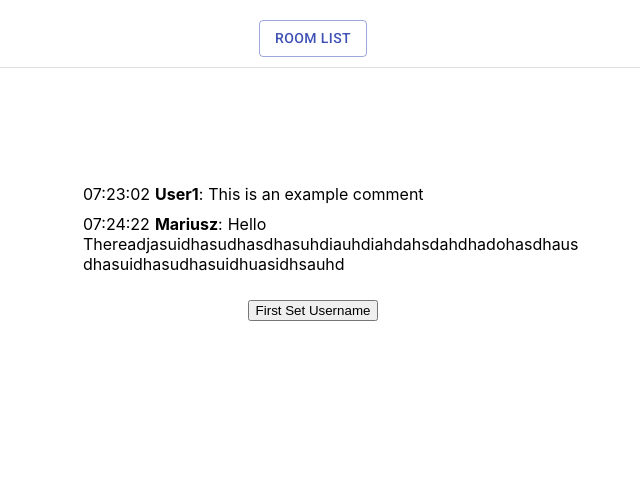
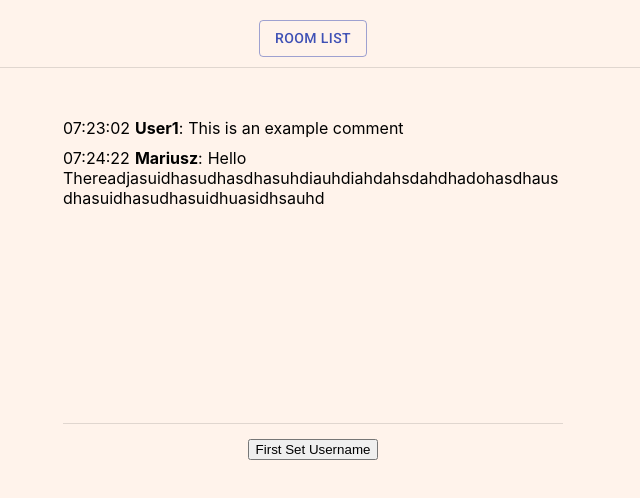
Before and after one commit to fzwolinski/flask-react-chat-app, a React (Create React App) app in the folder client/: page /room/some-room-name in a window 1280 px wide. Shown: the top 498 px of the page, without its empty margins (327-967 px from the left). Built offline with nearby package versions, Linux system fonts and the light colour scheme; no server answers.

Commit message:
Add sytling for chatroom

```diff
--- a/client/src/App.css
+++ b/client/src/App.css
@@ -1,3 +1,7 @@
+body {
+  background: #fff3eb;
+}
+
 .App {
   text-align: center;
 }
--- a/client/src/App.js
+++ b/client/src/App.js
@@ -24,7 +24,7 @@ function App() {
         Room List
       </Button>
       <Divider />
-      <Container style={{ paddingTop: 100 }} maxWidth="md">
+      <Container style={{ paddingTop: 50 }} maxWidth="md">
         <Switch>
           <Route
             path="/username"
--- a/client/src/components/chatroom.jsx
+++ b/client/src/components/chatroom.jsx
@@ -1,6 +1,7 @@
 import React, { useEffect, useState } from "react";
 import { useHistory } from "react-router-dom";
 import io from "socket.io-client";
+import { TextField, Divider, Button } from "@material-ui/core";
 import ChatComment from "./chatcomment";
 
 const socket = io.connect("http://127.0.0.1:5000");
@@ -68,6 +69,7 @@ const ChatRoom = ({ match }) => {
       sess_id: localStorage.getItem("sess_id"),
       room: match.params.roomName,
     });
+    form_msg.current.value = "";
   };
 
   return (
@@ -79,9 +81,28 @@ const ChatRoom = ({ match }) => {
         flexDirection: "column",
       }}
     >
-      {!username ? <div></div> : <h1>Hello {username}</h1>}
+      {!username ? (
+        <div></div>
+      ) : (
+        <h1>
+          <span style={{ fontWeight: 400 }}>Hello</span>{" "}
+          <span style={{ color: "#FF6200", fontWeight: 700 }}>{username}</span>
+        </h1>
+      )}
 
-      <ul style={{ maxWidth: 500 }}>
+      <ul
+        style={{
+          maxWidth: 500,
+          minHeight: 300,
+          overflowY: "scroll",
+          maxWidth: 500,
+          marginBlockStart: 0,
+          margin: 0,
+          padding: 0,
+          paddingInlineStart: 0,
+          marginBlockEnd: 0,
+        }}
+      >
         {response.map((item) => (
           <ChatComment
             key={item.time + item.username + item.msg}
@@ -92,10 +113,38 @@ const ChatRoom = ({ match }) => {
         ))}
       </ul>
 
+      <Divider
+        style={{
+          marginBottom: 15,
+          marginTop: 5,
+          width: "100%",
+          maxWidth: 500,
+        }}
+      />
+
       {username ? (
-        <form onSubmit={handleSendMsgSubmit}>
-          <input ref={form_msg} id="chat-msg" type="text" />
-          <button>Send</button>
+        <form
+          style={{ width: "100%", maxWidth: 500 }}
+          onSubmit={handleSendMsgSubmit}
+        >
+          <TextField
+            id="standard-full-width"
+            placeholder="Message..."
+            fullWidth
+            inputRef={form_msg}
+            margin="none"
+            InputLabelProps={{
+              shrink: true,
+            }}
+          />
+          <Button
+            style={{ width: "100%", maxWidth: 500, marginTop: 8 }}
+            type="submit"
+            variant="contained"
+            color="primary"
+          >
+            Send!
+          </Button>
         </form>
       ) : (
         <button onClick={handleSetUsername}>First Set Username</button>
```
